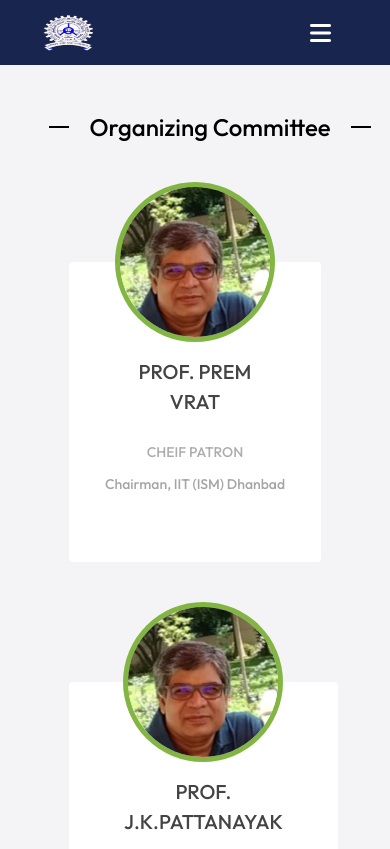
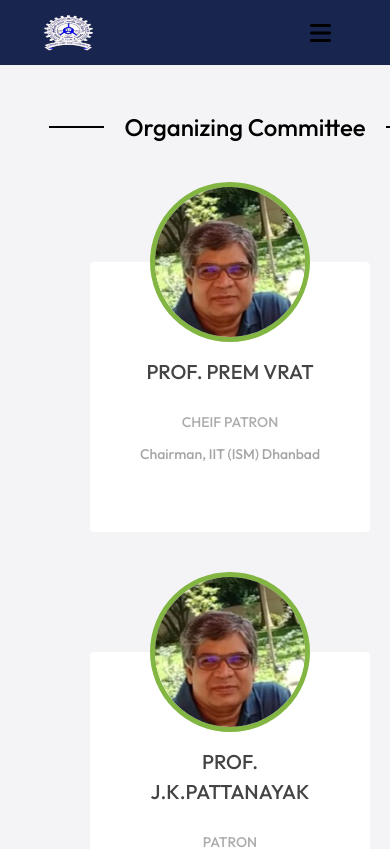
Before and after one commit to SanyogDg/ICPHD-IIT-ISM, a React (Create React App) app in the folder my-app/: page /committee in a window 390 px wide. Shown: the top 849 px of the page. Built offline with nearby package versions, Linux system fonts and the light colour scheme.

Commit message:
Responsiveness Improved

```diff
--- a/my-app/public/index.html
+++ b/my-app/public/index.html
@@ -33,6 +33,12 @@
       sans-serif;
       font-weight: 500;
       font-style: normal;
+      margin: 0;
+      padding: 0;
+      box-sizing: border-box;
+    }
+    .flex{
+      display: flex;
     }
   </style>
   <title>ICPHD@IITISM Dhanbad</title>
--- a/my-app/src/Layout.js
+++ b/my-app/src/Layout.js
@@ -2,11 +2,13 @@
 import { Outlet } from 'react-router-dom'
 import Navabar from './components/Navbar/Navbar'
 import Footer from './components/Footer/Footer'
+import RouteWatcher from './components/RouteWatcher'
 
 function Layout() {
   return (
     <div>
        <>
+       <RouteWatcher />
    <Navabar/>
   <Outlet />
   <Footer/>
--- a/my-app/src/components/Committee/Committee.jsx
+++ b/my-app/src/components/Committee/Committee.jsx
@@ -4,12 +4,14 @@
 
 function Hello() {
   return (
-    < >
+    <div className='flex justify-center items-center flex-col'>
+
     <Org_Committee/>
     <Oth_Committee/>
 
 
-    </>
+    </div>
+    // </>
   )
 }
 
--- a/my-app/src/components/Navbar/Navbar.css
+++ b/my-app/src/components/Navbar/Navbar.css
@@ -121,4 +121,10 @@
         width: 100%;
         text-align: center;
     }
+    .navcoloractive{
+        color: white;
+    }
+    .menu-icon{
+        color: black;
+    }
 }
--- /dev/null
+++ b/my-app/src/components/RouteWatcher.jsx
@@ -0,0 +1,19 @@
+import React, { useEffect } from 'react';
+import { useLocation } from 'react-router-dom';
+
+const RouteWatcher = () => {
+  const location = useLocation();
+
+  useEffect(() => {
+    const rootDiv = document.getElementById('root');
+    if (location.pathname === '/committee' || location.pathname === '/registration') {
+      rootDiv.classList.add('flex');
+    } else {
+      rootDiv.classList.remove('flex');
+    }
+  }, [location]);
+
+  return null; // This component does not render anything
+};
+
+export default RouteWatcher;
--- a/my-app/src/index.js
+++ b/my-app/src/index.js
@@ -11,7 +11,9 @@
 import Committee from "./components/Committee/Committee"
 import '@fortawesome/fontawesome-free/css/all.min.css'; // Import Font Awesome CSS
 
+
 const router = createBrowserRouter(
+
   createRoutesFromElements(
     <Route path='/' element={<Layout/>}>
       <Route path='' element={<Home/>} />
@@ -23,9 +25,11 @@
   )
 )
 
+
 const root = ReactDOM.createRoot(document.getElementById("root"));
+
 root.render(
   <React.StrictMode>
-      <RouterProvider router={router} />
+    <RouterProvider router={router} />
   </React.StrictMode>
 );
```
Also changed, not shown: 1 other file (tests, documents, lock files or other folders).
